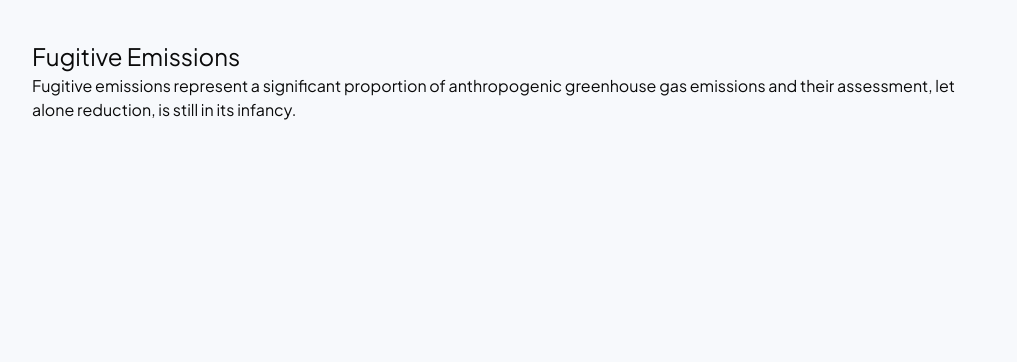
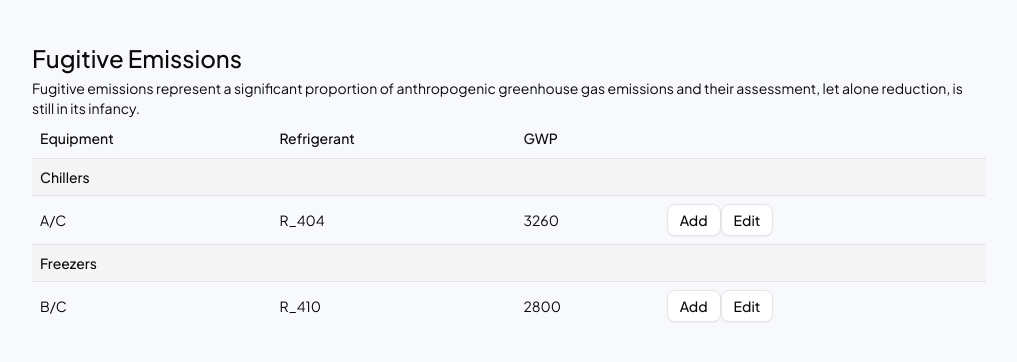
Before and after one commit to rarribas/moogli_fugitive_emissions, a React (Vite) app: page / in a window 1280 px wide. Shown: the top 362 px of the page, without its empty margins (256-1273 px from the left). Built offline with nearby package versions, Linux system fonts and the light colour scheme.

Commit message:
added data table component

```diff
--- a/package.json
+++ b/package.json
@@ -13,6 +13,7 @@
     "@radix-ui/react-slot": "^1.2.3",
     "@tailwindcss/postcss": "^4.1.10",
     "@tailwindcss/vite": "^4.1.10",
+    "@tanstack/react-table": "^8.21.3",
     "class-variance-authority": "^0.7.1",
     "clsx": "^2.1.1",
     "lucide-react": "^0.523.0",
--- a/src/App.jsx
+++ b/src/App.jsx
@@ -1,5 +1,7 @@
 import { Button } from "@/components/ui/button"
-import { PageHeader } from "./components/ui/pageHeader"
+import Dashboard from "./components/Dashboard"
+import { headerColumns, data } from "./data/mainTableData";
+import DataTable from "./components/ui/DataTable";
 
 function App() {
 
@@ -7,7 +9,8 @@ function App() {
     <div className="flex">
      <aside className='h-screen w-[250px] bg-white'></aside>
      <main className='h-screen bg-[#F7F9FC] flex-1 p-[38px]'>
-      <PageHeader/>
+      <Dashboard/>
+      <DataTable columns={headerColumns} data={data}/>
      </main>
     </div>
   )
--- /dev/null
+++ b/src/components/Dashboard.jsx
@@ -0,0 +1,9 @@
+import { PageHeader } from "./ui/PageHeader";
+
+export default function Dashboard(){
+  return(
+    <>
+      <PageHeader title="Fugitive Emissions" descp="Fugitive emissions represent a significant proportion of anthropogenic greenhouse gas emissions and their assessment, let alone reduction, is still in its infancy."/>
+    </>
+  )
+}
--- /dev/null
+++ b/src/components/ui/DataTable.jsx
@@ -0,0 +1,78 @@
+import {
+  // ColumnDef,
+  flexRender,
+  useReactTable,
+  getCoreRowModel
+} from "@tanstack/react-table"
+
+import {
+  Table,
+  TableBody,
+  TableCell,
+  TableHead,
+  TableHeader,
+  TableRow,
+} from "@/components/ui/table"
+
+export default function DataTable({columns, data}){
+  const table = useReactTable({
+    data,
+    columns,
+    getCoreRowModel: getCoreRowModel(),
+  })
+
+  return(
+    <>
+      <Table>
+        <TableHeader>
+          {table.getHeaderGroups().map((headerGroup) => (
+            <TableRow key={headerGroup.id}>
+              {headerGroup.headers.map((header) => {
+                return (
+                  <TableHead key={header.id}>
+                    {header.isPlaceholder
+                      ? null
+                      : flexRender(
+                          header.column.columnDef.header,
+                          header.getContext()
+                        )}
+                  </TableHead>
+                )
+              })}
+            </TableRow>
+          ))}
+        </TableHeader>
+        <TableBody>
+          {table.getRowModel().rows?.length ? (
+            table.getRowModel().rows.map((row) =>
+              row.original._group ? (
+                <TableRow key={row.id}>
+                  <TableCell colSpan={columns.length} className="bg-muted font-medium">
+                    {row.original._group}
+                  </TableCell>
+                </TableRow>
+              ) : (
+                <TableRow
+                  key={row.id}
+                  data-state={row.getIsSelected() && "selected"}
+                >
+                  {row.getVisibleCells().map((cell) => (
+                    <TableCell key={cell.id}>
+                      {flexRender(cell.column.columnDef.cell, cell.getContext())}
+                    </TableCell>
+                  ))}
+                </TableRow>
+              )
+            )
+          ) : (
+            <TableRow>
+              <TableCell colSpan={columns.length} className="h-24 text-center">
+                No results.
+              </TableCell>
+            </TableRow>
+          )}
+        </TableBody>
+      </Table>
+    </>
+  )
+}
--- a/src/components/ui/PageHeader.jsx
+++ b/src/components/ui/PageHeader.jsx
@@ -1,6 +1,6 @@
-export function PageHeader(){
+export function PageHeader({title, descp}){
   return (<header>
-    <h1>Fugitive Emissions</h1>
-    <p className='font-sans text-base'>Fugitive emissions represent a significant proportion of anthropogenic greenhouse gas emissions and their assessment, let alone reduction, is still in its infancy.</p>
+    <h1>{title}</h1>
+    <p className='font-sans text-sm'>{descp}</p>
   </header>)
 }
--- /dev/null
+++ b/src/components/ui/table.jsx
@@ -0,0 +1,121 @@
+import * as React from "react"
+
+import { cn } from "@/lib/utils"
+
+function Table({
+  className,
+  ...props
+}) {
+  return (
+    <div data-slot="table-container" className="relative w-full overflow-x-auto">
+      <table
+        data-slot="table"
+        className={cn("w-full caption-bottom text-sm", className)}
+        {...props} />
+    </div>
+  );
+}
+
+function TableHeader({
+  className,
+  ...props
+}) {
+  return (
+    <thead
+      data-slot="table-header"
+      className={cn("[&_tr]:border-b", className)}
+      {...props} />
+  );
+}
+
+function TableBody({
+  className,
+  ...props
+}) {
+  return (
+    <tbody
+      data-slot="table-body"
+      className={cn("[&_tr:last-child]:border-0", className)}
+      {...props} />
+  );
+}
+
+function TableFooter({
+  className,
+  ...props
+}) {
+  return (
+    <tfoot
+      data-slot="table-footer"
+      className={cn("bg-muted/50 border-t font-medium [&>tr]:last:border-b-0", className)}
+      {...props} />
+  );
+}
+
+function TableRow({
+  className,
+  ...props
+}) {
+  return (
+    <tr
+      data-slot="table-row"
+      className={cn(
+        "hover:bg-muted/50 data-[state=selected]:bg-muted border-b transition-colors",
+        className
+      )}
+      {...props} />
+  );
+}
+
+function TableHead({
+  className,
+  ...props
+}) {
+  return (
+    <th
+      data-slot="table-head"
+      className={cn(
+        "text-foreground h-10 px-2 text-left align-middle font-medium whitespace-nowrap [&:has([role=checkbox])]:pr-0 [&>[role=checkbox]]:translate-y-[2px]",
+        className
+      )}
+      {...props} />
+  );
+}
+
+function TableCell({
+  className,
+  ...props
+}) {
+  return (
+    <td
+      data-slot="table-cell"
+      className={cn(
+        "p-2 align-middle whitespace-nowrap [&:has([role=checkbox])]:pr-0 [&>[role=checkbox]]:translate-y-[2px]",
+        className
+      )}
+      {...props} />
+  );
+}
+
+function TableCaption({
+  className,
+  ...props
+}) {
+  return (
+    <caption
+      data-slot="table-caption"
+      className={cn("text-muted-foreground mt-4 text-sm", className)}
+      {...props} />
+  );
+}
+
+export {
+  Table,
+  TableHeader,
+  TableBody,
+  TableFooter,
+  TableHead,
+  TableRow,
+  TableCell,
+  TableCaption,
+}
--- /dev/null
+++ b/src/data/mainTableData.jsx
@@ -0,0 +1,56 @@
+import { Button } from "@/components/ui/button";
+
+export const headerColumns = [
+  {
+    accessorKey: "equipment",
+    header: "Equipment",
+  },
+  {
+    accessorKey: "refrigerant",
+    header: "Refrigerant",
+  },
+  {
+    accessorKey: "gwp",
+    header: "GWP",
+  },
+  {
+    id: "actions", // custom column
+    header: "", // no column title
+    cell: ({ row }) => {
+      const original = row.original
+      if (original._group) return null // skip group header rows
+
+      return (
+        <div>
+          <Button
+            variant="outline"
+            size="sm"
+            onClick={() => {
+              console.log("Open modal for:", original)
+              // In the future, trigger modal here
+            }}
+          >
+            Add
+          </Button>
+          <Button
+            variant="outline"
+            size="sm"
+            onClick={() => {
+              console.log("Open modal for:", original)
+              // In the future, trigger modal here
+            }}
+          >
+            Edit
+          </Button>
+        </div>
+      )
+    },
+  },
+]
+
+export const data = [
+  { _group: "Chillers" },
+  { equipment: "A/C", refrigerant: "R_404", gwp: "3260" },
+  { _group: "Freezers" },
+  { equipment: "B/C", refrigerant: "R_410", gwp: "2800" },
+]
--- a/src/index.css
+++ b/src/index.css
@@ -124,9 +124,10 @@
 }
 
 h1{
-  /* font-family: var(--font-family); */
-  font-size: 24px;
-  font-weight: 500px;
+  font-family: var(--font-family);
+  font-size: 1.5rem;
+  line-height: 2.5rem;
+  font-weight: 500;
 }
 
 p{
```
Also changed, not shown: 1 other file (tests, documents, lock files or other folders).
